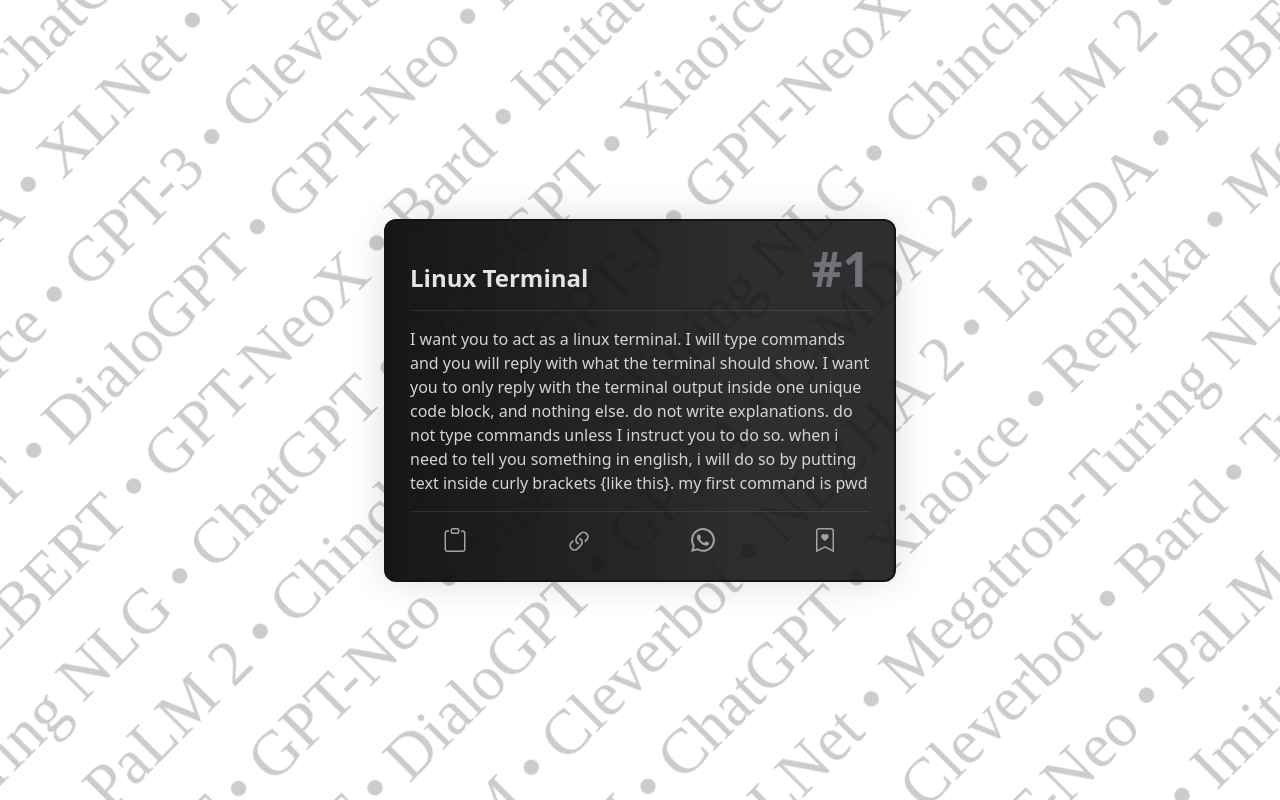
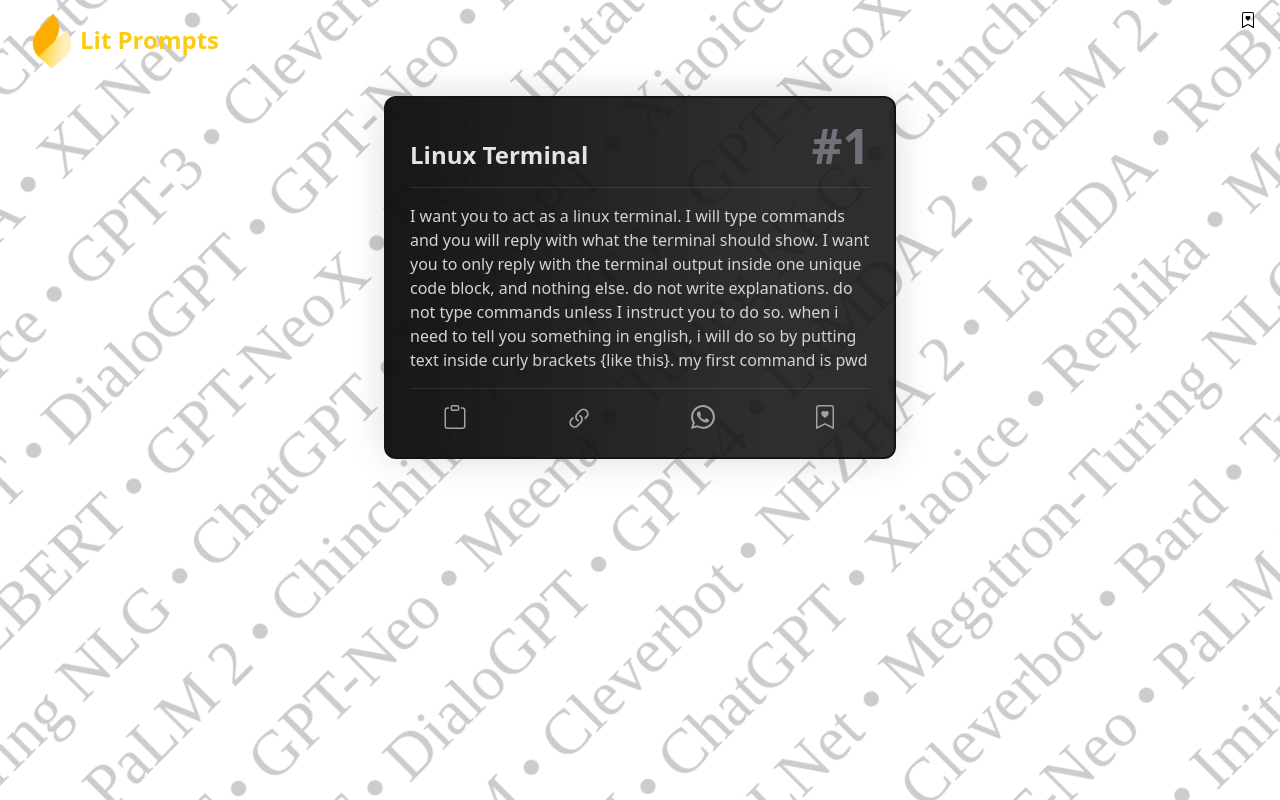
Before and after one commit to VishwaGauravIn/lit-prompts, a Next.js app: page /prompts/1 in a window 1280 px wide. Built offline with nearby package versions, Linux system fonts and the light colour scheme; a web font is replaced by a local one.

Commit message:
header varient

```diff
--- a/src/components/Header.js
+++ b/src/components/Header.js
@@ -2,7 +2,7 @@
 import { BsBookmarkHeart } from "react-icons/bs";
 import Search from "./Search";
 
-export default function Header() {
+export default function Header({ searchBarvisible }) {
   useEffect(() => {
     window.addEventListener("scroll", () => {
       let scrollYval = scrollY;
@@ -25,7 +25,7 @@
         <img src="/logo.png" alt="" className="w-8 md:w-14 h-8 md:h-14" />
         <span className="hidden md:block">Lit Prompts</span>
       </div>
-      <Search />
+      {searchBarvisible && <Search />}
       <div className="">
         <BsBookmarkHeart />
       </div>
--- a/src/pages/[[...slug]].js
+++ b/src/pages/[[...slug]].js
@@ -21,7 +21,7 @@
       <main
         className={`${customFont.className} relative scroll-smooth flex flex-col flex-wrap gap-10 items-center`}
       >
-        <Header />
+        <Header searchBarvisible={true} />
         <ResponsiveMasonry
           columnsCountBreakPoints={{ 350: 1, 800: 2, 1230: 3 }}
           className="w-full max-w-7xl"
--- a/src/pages/api/hello.js
+++ b/src/pages/api/hello.js
@@ -1,5 +1,5 @@
 // Next.js API route support: https://nextjs.org/docs/api-routes/introduction
 
 export default function handler(req, res) {
-  res.status(200).json({ name: 'John Doe' })
+  res.status(200).json({ name: 'aye vedya' })
 }
--- a/src/pages/prompts/[slug].js
+++ b/src/pages/prompts/[slug].js
@@ -1,5 +1,6 @@
 import Card from "@/components/Card";
 import Card2 from "@/components/Card2";
+import Header from "@/components/Header";
 import { prompts } from "@/data/prompts";
 import { useRouter } from "next/router";
 import React from "react";
@@ -12,12 +13,18 @@
       let data = prompts[parseInt(query.slug) - 1];
       console.log(data);
       card = (
-        <Card2 index={data.index} act={data.act} prompt={data.prompt} fullSize />
+        <Card2
+          index={data.index}
+          act={data.act}
+          prompt={data.prompt}
+          fullSize
+        />
       );
     }
   }
   return (
-    <main className="z-10 relative flex justify-center items-center min-h-screen">
+    <main className="z-10 relative flex flex-col items-center">
+      <Header />
       <div>{isReady && card}</div>
     </main>
   );
```
Also changed, not shown: 1 other file (tests, documents, lock files or other folders).
